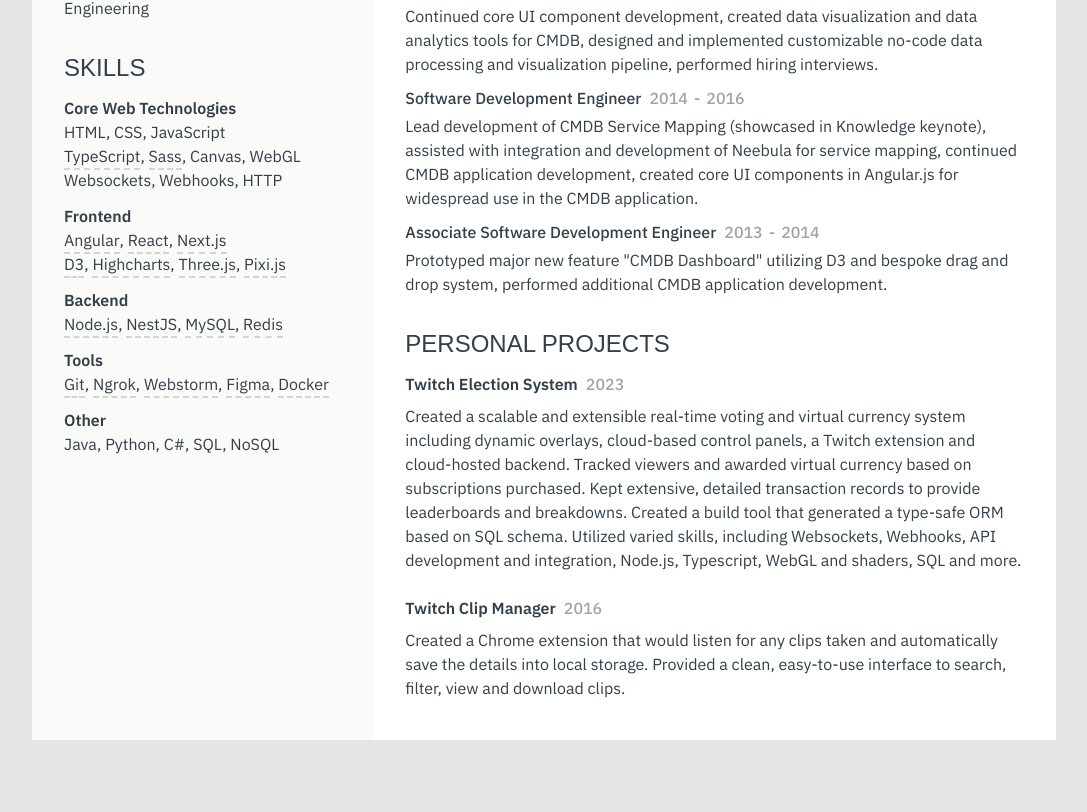
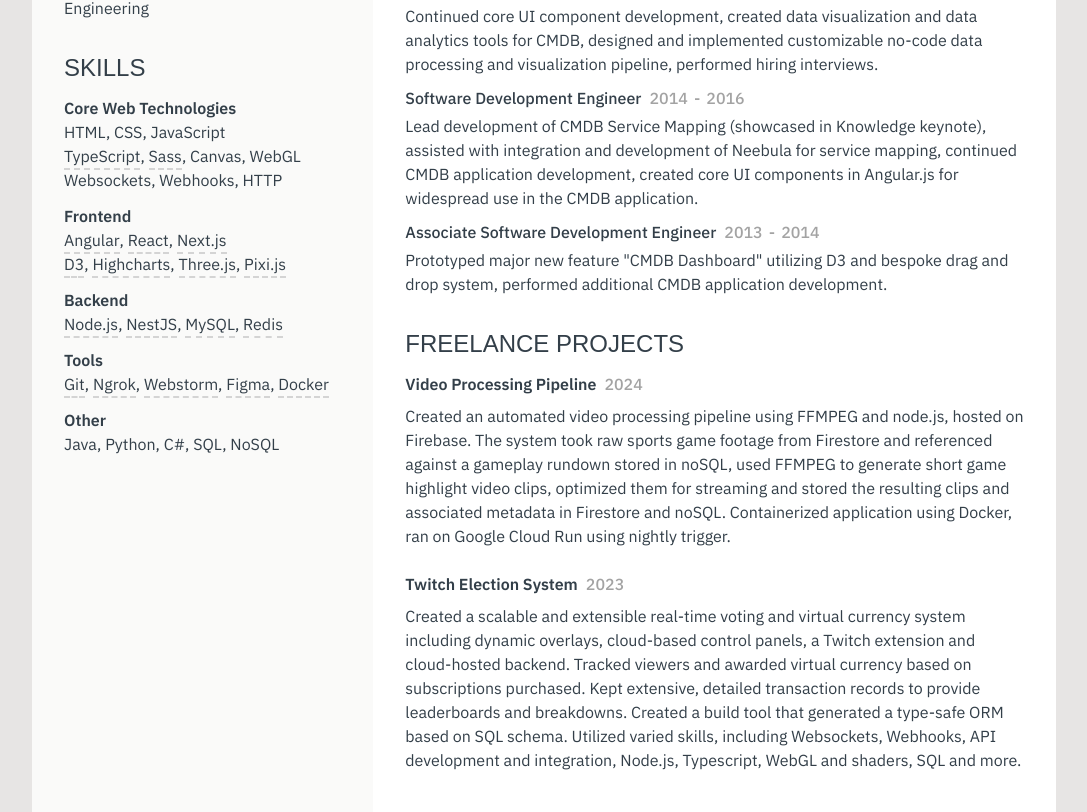
Before and after one commit to Endain/asteeno.dev, a Next.js app: page / in a window 1280 px wide. Shown: the part 740-1552 px from the top of the page, without its empty margins (96-1183 px from the left). Before the commit the page ends 1480 px from the top, so only its background shows below. Built offline with nearby package versions, Linux system fonts and the light colour scheme; a web font is replaced by a local one.

Commit message:
Print mode tweaks, added video processor contract work

```diff
--- a/app/page.tsx
+++ b/app/page.tsx
@@ -10,11 +10,11 @@
         <div className="flex flex-col justify-center h-full">
             <header className="flex flex-col pt-4 pb-10 sm:py-8 bg-steel-blue">
                 <div
-                    className="flex flex-col px-2 sm:px-10 pt-2 pb-6 sm:py-6 sm:border-8 border-white self-center relative">
-                    <h1 className="self-center font-header font-medium text-5xl sm:text-6xl mb-1 text-white">
+                    className="flex flex-col px-2 sm:px-10 print:px-12s pt-2 pb-6 sm:py-6 sm:border-8 print:border-[6px] border-white self-center relative">
+                    <h1 className="self-center font-header font-medium text-5xl sm:text-6xl print:text-5xl mb-1 text-white">
                         Austin Steeno
                     </h1>
-                    <h2 className="self-center font-header font-medium absolute top-full left-1/2 whitespace-nowrap -translate-y-1/2 -translate-x-1/2 bg-white text-steel-blue text-xl sm:text-2xl py-0.5 px-3">
+                    <h2 className="self-center font-header font-medium absolute top-full left-1/2 whitespace-nowrap -translate-y-1/2 -translate-x-1/2 bg-white text-steel-blue text-xl sm:text-2xl print:text-lg py-0.5 px-3">
                         Senior Software Engineer
                     </h2>
                 </div>
@@ -22,7 +22,7 @@
             <main
                 className="flex basis-auto flex-grow flex-col-reverse md:flex-row print:flex-row max-w-base-width self-center">
 
-                <section className="flex flex-col basis-1/3 bg-stone-50 px-8 py-10">
+                <section className="flex flex-col basis-1/3 bg-stone-50 px-8 py-10 print:pb-0 print:pt-6">
 
                     <section className="mb-8">
                         <h3 className="text-2xl font-header uppercase mb-3">Personals</h3>
@@ -112,10 +112,10 @@
 
                 </section>
 
-                <section className="flex flex-col bg-white basis-2/3 px-8 py-10">
+                <section className="flex flex-col bg-white basis-2/3 px-8 py-10 print:pb-0 print:pt-6">
 
                     <section className="mb-8">
-                        <h3 className="text-2xl font-header uppercase mb-3">Professional Experience</h3>
+                        <h3 className="text-2xl font-header uppercase mb-3">Career Experience</h3>
 
                         <Employer link="https://corestack.io/">CoreStack</Employer>
                         <EmploymentPeriod role="Senior Software Engineer" start="2022" end="Present"></EmploymentPeriod>
@@ -158,22 +158,25 @@
                     </section>
 
                     <section>
-                        <h3 className="text-2xl font-header uppercase mb-3">Personal Projects</h3>
+                        <h3 className="text-2xl font-header uppercase mb-3">Freelance Projects</h3>
+
+                        <Project date="2024">Video Processing Pipeline</Project>
+                        <Details className="mb-6"> Created an automated video processing pipeline using FFMPEG and node.js, hosted on
+                            Firebase. The system took raw sports game footage from Firestore and referenced against a
+                            gameplay rundown stored in noSQL, used FFMPEG to generate short game highlight video clips,
+                            optimized them for streaming and stored the resulting clips and associated metadata in
+                            Firestore and noSQL. Containerized application using Docker, ran on Google Cloud Run using
+                            nightly trigger.
+                        </Details>
 
                         <Project date="2023">Twitch Election System</Project>
-                        <Details className="mb-6">Created a scalable and extensible real-time voting and virtual
+                        <Details>Created a scalable and extensible real-time voting and virtual
                             currency system including dynamic overlays, cloud-based control panels, a Twitch extension
                             and cloud-hosted backend. Tracked viewers and awarded virtual currency based on
                             subscriptions purchased. Kept extensive, detailed transaction records to provide
                             leaderboards and breakdowns. Created a build tool that generated a type-safe ORM based on
                             SQL schema. Utilized varied skills, including Websockets, Webhooks, API development and
                             integration, Node.js, Typescript, WebGL and shaders, SQL and more.
-                        </Details>
-
-                        <Project date="2016">Twitch Clip Manager</Project>
-                        <Details>Created a Chrome extension that would listen for any clips taken and automatically save
-                            the details into local storage. Provided a clean, easy-to-use interface to search, filter,
-                            view and download clips.
                         </Details>
                     </section>
 
```
